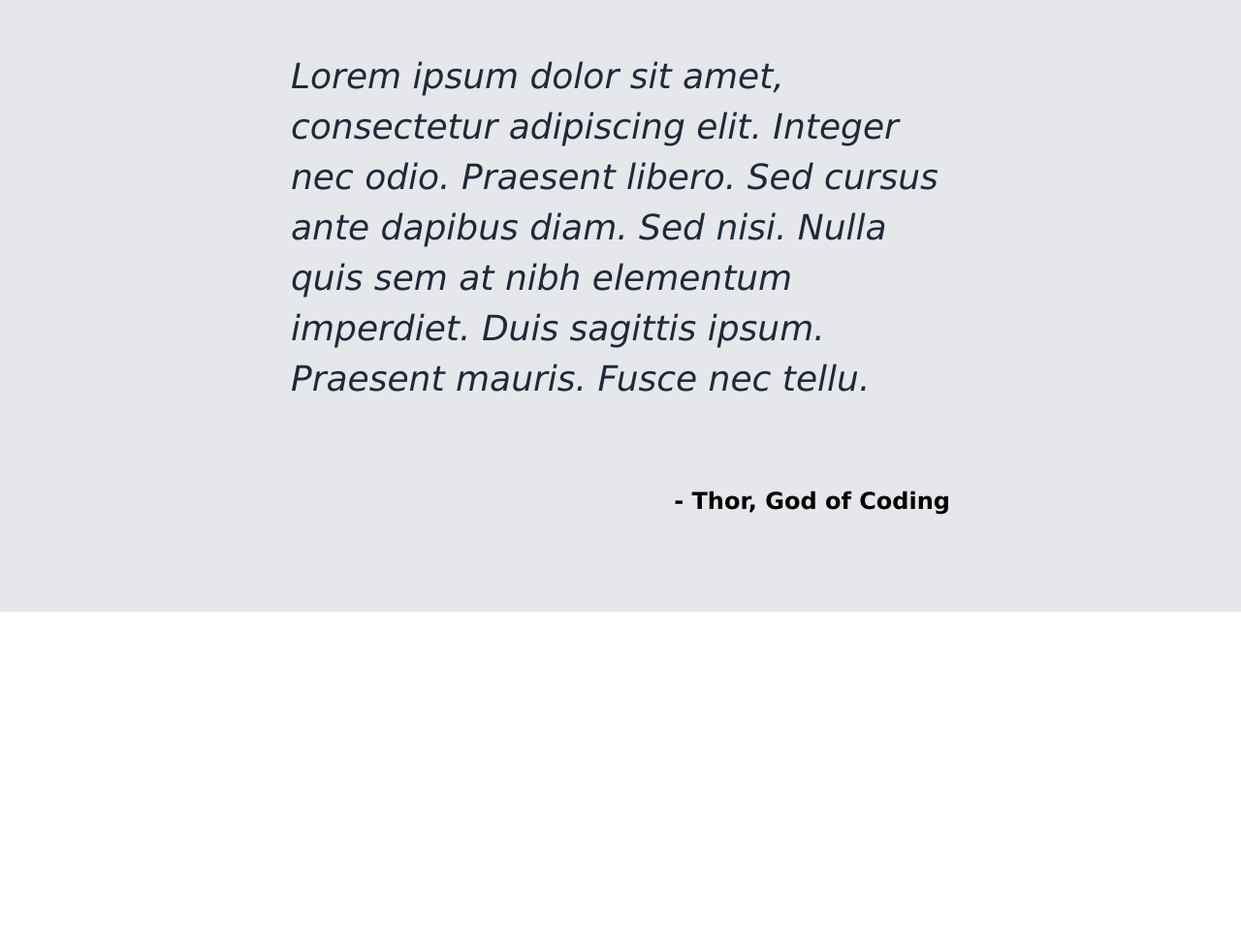
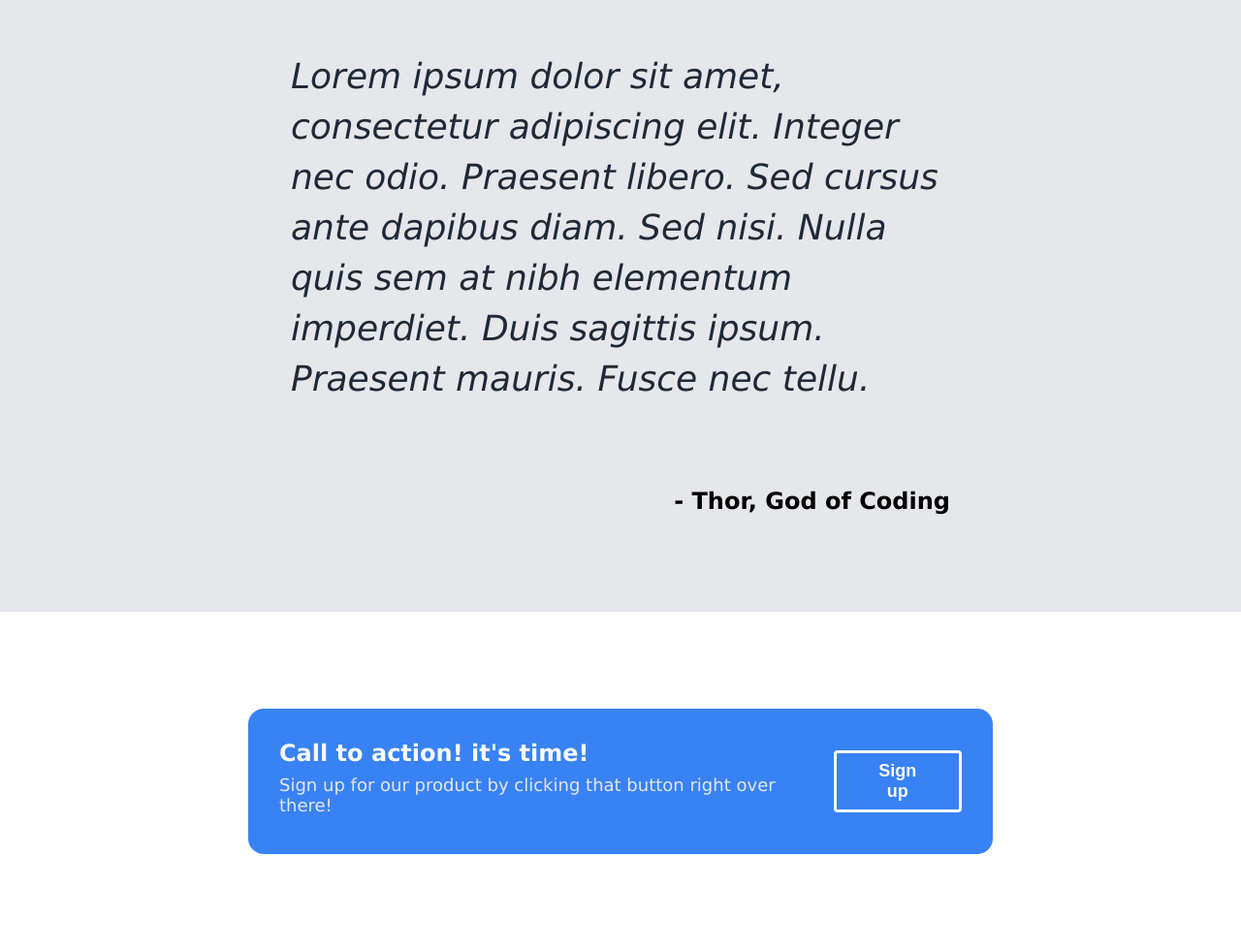
Before and after one commit to ambibayangos/project-odin-landing-page, a plain HTML site: page index.html in a window 1280 px wide. Shown: the part 1282-2263 px from the top of the page at 97% size. Before the commit the page ends 1913 px from the top, so only its background shows below. Drawn offline with Linux system fonts and the light colour scheme.

Commit message:
Add the call to action layer

```diff
--- a/index.html
+++ b/index.html
@@ -52,5 +52,14 @@
         <p class="quote"><em>Lorem ipsum dolor sit amet, consectetur adipiscing elit. Integer nec odio. Praesent libero. Sed cursus ante dapibus diam. Sed nisi. Nulla quis sem at nibh elementum imperdiet. Duis sagittis ipsum. Praesent mauris. Fusce nec tellu.</em></p>
         <span class="author">- Thor, God of Coding</span>
     </div>
+    <div class="page-four">
+        <div class="card">
+            <div class="card-text">
+                <div class="card-title">Call to action! it's time!</div>
+                <p>Sign up for our product by clicking that button right over there!</p>
+            </div>
+            <button>Sign up</button>
+        </div>
+    </div>
 </body>
 </html>
--- a/style.css
+++ b/style.css
@@ -130,3 +130,35 @@ button{
     font-size: 24px;
     font-weight: bold;
 }
+
+.page-four{
+    padding: 100px 200px;
+}
+
+.card{
+    display: flex;
+    justify-content: space-around;
+    align-items: center;
+    gap: 32px;
+    background-color: #3882f6;
+    padding: 32px;
+    border-radius: 16px;
+    width: 80%;
+    margin: auto;
+}
+
+.card-title{
+    font-size: 24px;
+    font-weight: bold;
+    color: #f9faf8;
+}
+
+.card p{
+    margin: 8px 0;
+    color: #e5e7eb;
+}
+
+.card button{
+    border: 3px solid  #f9faf8;
+    padding: 8px 32px;
+}
```
